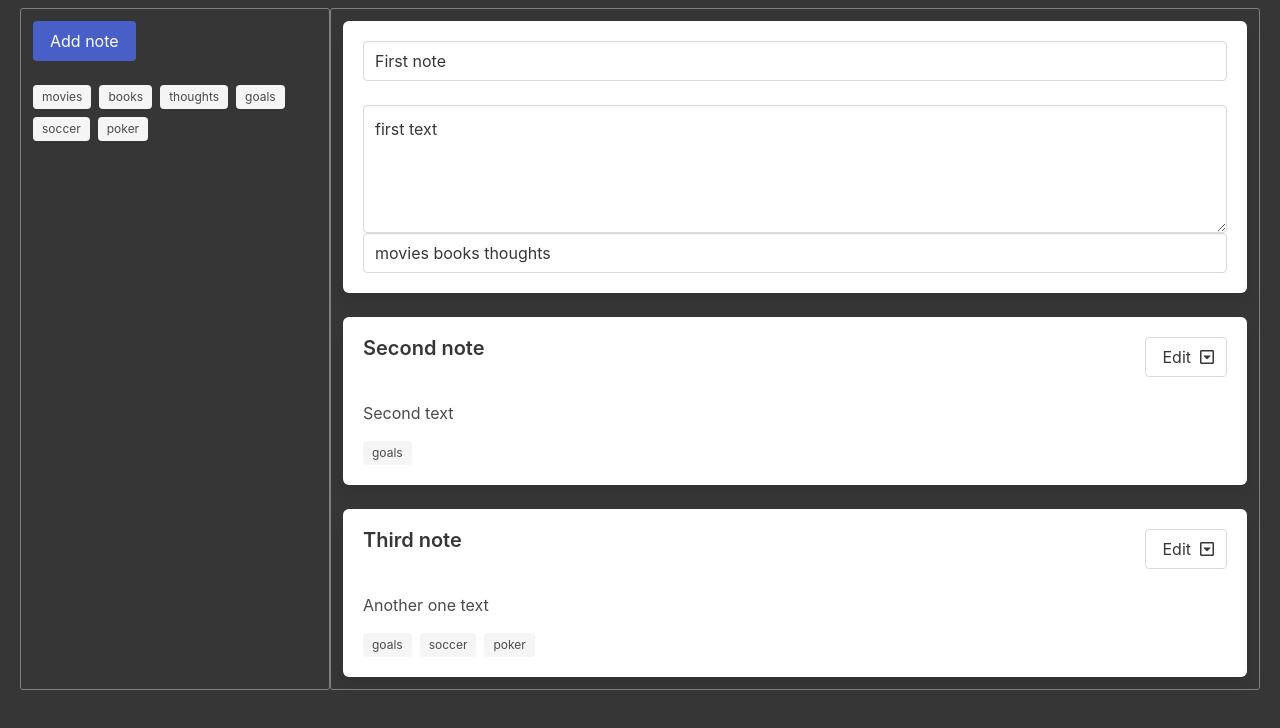
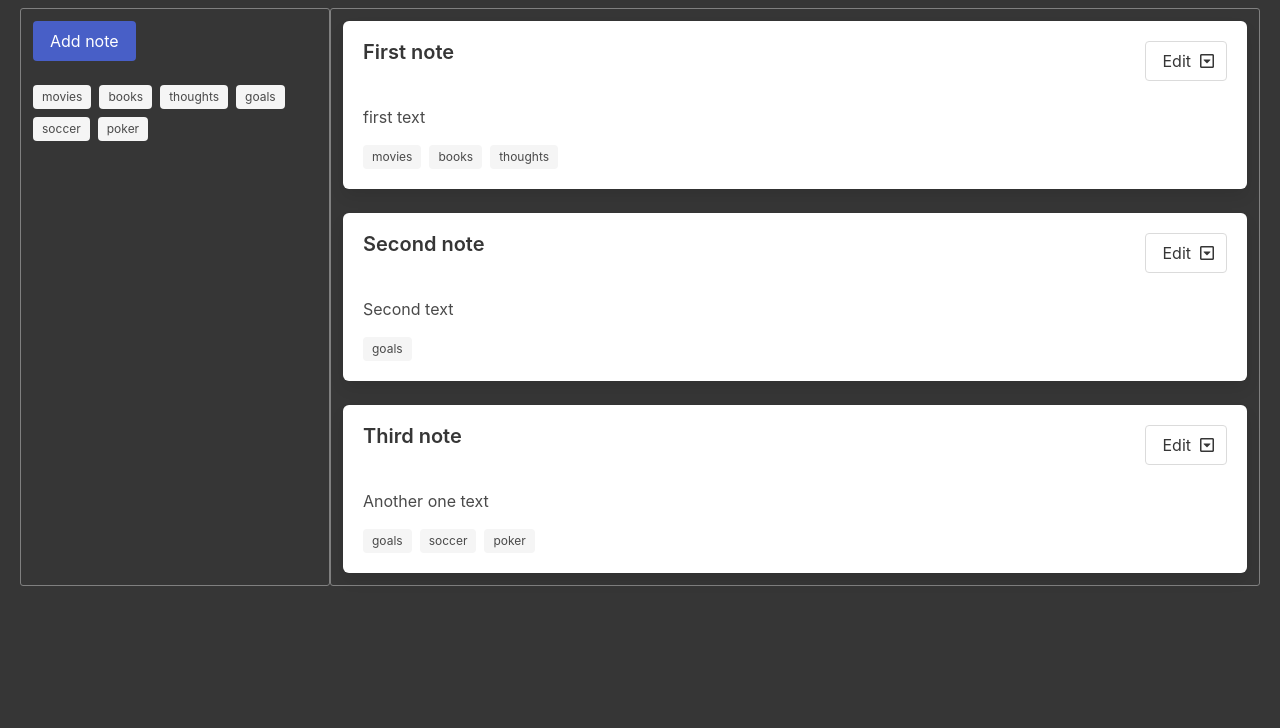
Before and after one commit to Grione/notesSPA, a React (Create React App) app: page / in a window 1280 px wide. Shown: the top 728 px of the page. Built offline with nearby package versions, Linux system fonts and the light colour scheme.

Commit message:
add edit note change function

```diff
--- a/src/components/add-note/add-note.js
+++ b/src/components/add-note/add-note.js
@@ -13,7 +13,6 @@ const AddNote = ({ onHide }) => {
 		let newTags = [];
 		if (tags !== '') {
 			newTags = [ ...new Set(tags.split(' ')) ].filter((el)=> el !== ``);
-      console.log(newTags);
 		}
 
 		const newNote = { id, tags: newTags, ...note };
--- a/src/components/dropdown-note/dropdown-note.js
+++ b/src/components/dropdown-note/dropdown-note.js
@@ -1,6 +1,6 @@
 import { useState } from 'react';
 
-const DropdownNote = ({ onDelete, id }) => {
+const DropdownNote = ({ onDelete, onEdit, id }) => {
 	const [ openDropdown, setOpenDropdown ] = useState(false);
 
 	return (
@@ -15,7 +15,7 @@ const DropdownNote = ({ onDelete, id }) => {
 			</div>
 			<div className="dropdown-menu" id="dropdown-menu" role="menu">
 				<div className="dropdown-content">
-					<a href="#" className="dropdown-item">
+					<a href="#" className="dropdown-item" onClick={() => onEdit(id)}>
 						Edit note
 					</a>
 					<a href="#" className="dropdown-item" onClick={() => onDelete(id)}>
--- a/src/components/note-edit/note-edit.js
+++ b/src/components/note-edit/note-edit.js
@@ -1,16 +1,40 @@
+import { useState } from 'react';
 const NoteEdit = ({ id, title, text, tags }) => {
+	const [ editTitle, setEditTitle ] = useState(title);
+	const [ editText, setEditText ] = useState(text);
+	const [ editTags, setEditTags ] = useState(tags.join(' '));
+
 	return (
 		<div className="box">
 			<form>
 				<div className="content">
 					<div className="columns">
 						<div className="column">
-							<input type="text" className="input" value={title} />
+							<input
+								type="text"
+								className="input"
+								value={editTitle}
+								onChange={(e) => {
+									setEditTitle(e.target.value);
+								}}
+							/>
 						</div>
 					</div>
-					<textarea className="textarea" value={text} />
-					<input type="text" className="input" value={tags.join(' ')} />
+					<textarea
+						className="textarea"
+						value={editText}
+						onChange={(e) => {
+							setEditText(e.target.value);
+						}}
+					/>
+					<input
+						type="text"
+						className="input"
+						value={editTags.toLowerCase()}
+						onChange={(e) => setEditTags(e.target.value)}
+					/>
 				</div>
+				<button className="button is-link">OK</button>
 			</form>
 		</div>
 	);
--- a/src/components/note/note.js
+++ b/src/components/note/note.js
@@ -6,7 +6,7 @@ import { actionCreators } from '../../state';
 
 const Note = ({ id, title, text, tags }) => {
 	const dispatch = useDispatch();
-	const { deleteNote } = bindActionCreators(actionCreators, dispatch);
+	const { deleteNote, editNote } = bindActionCreators(actionCreators, dispatch);
 
 	return (
 		<div className="box">
@@ -16,7 +16,7 @@ const Note = ({ id, title, text, tags }) => {
 						<h4>{title}</h4>
 					</div>
 					<div className="column is-narrow">
-						<DropdownNote onDelete={deleteNote} id={id}/>
+						<DropdownNote onDelete={deleteNote} onEdit={editNote} id={id}/>
 					</div>
 				</div>
 				<p>{text}</p>
--- a/src/state/reducers/notesReducer.js
+++ b/src/state/reducers/notesReducer.js
@@ -4,7 +4,7 @@ const initialState = [
 		title: 'First note',
 		text: 'first text',
 		tags: [ 'movies', 'books', 'thoughts' ],
-		editing: true
+		editing: false
 	},
 	{
 		id: 2,
```
